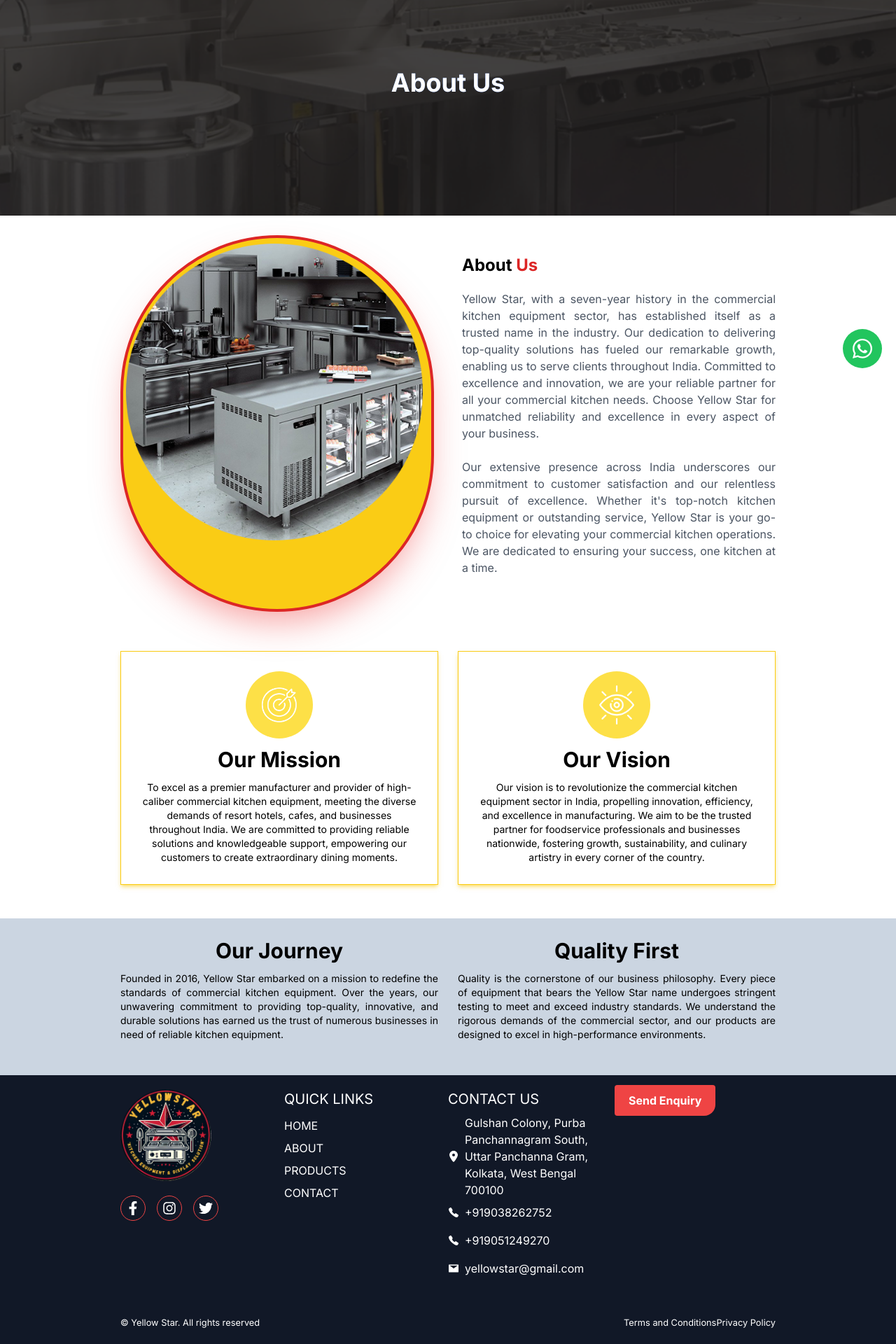
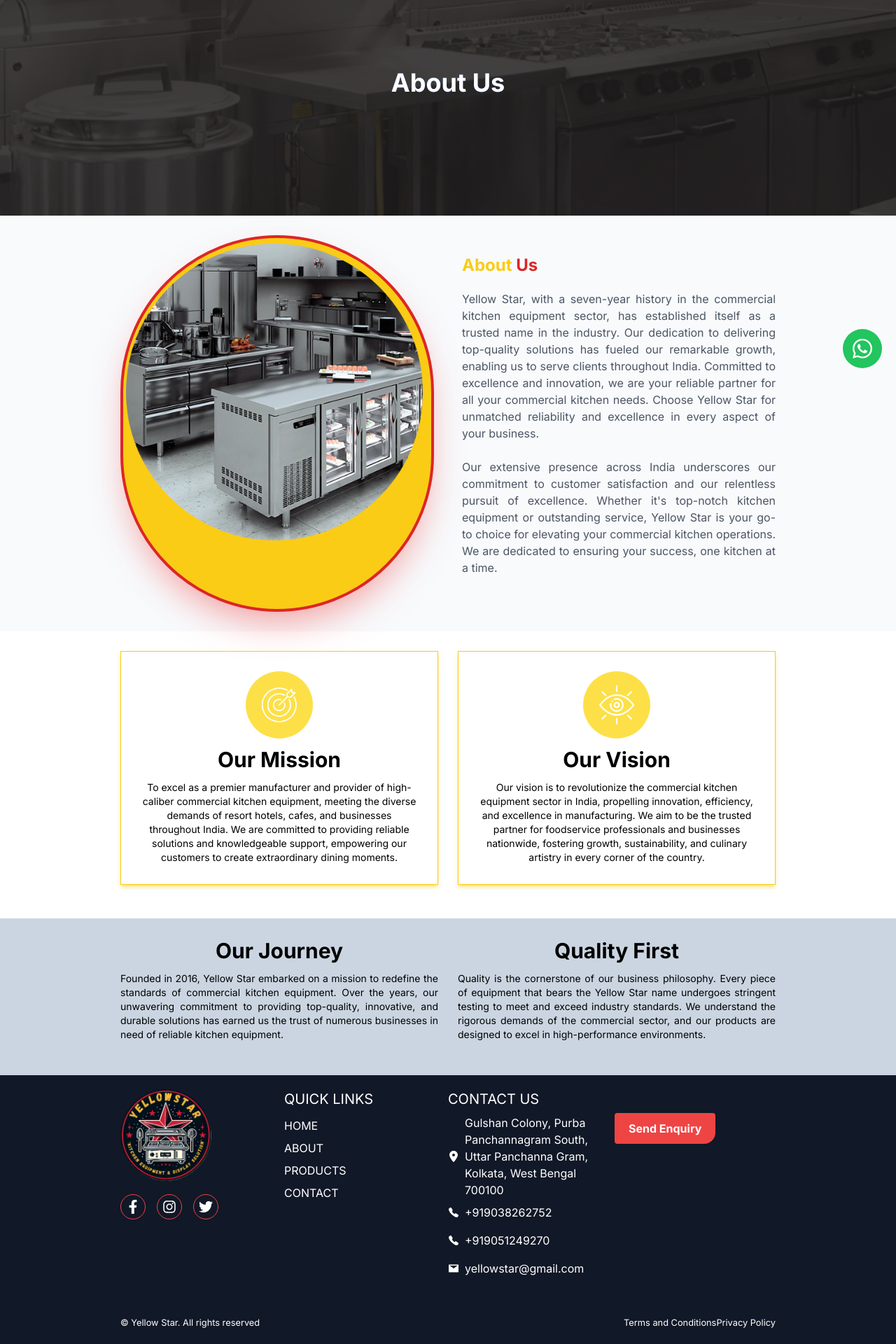
Before and after one commit to Sumitkumar01/yellow-star, a Next.js app: page /about in a window 1280 px wide. Shown: the part 234-2154 px from the top of the page at 70% size. Built offline with nearby package versions, Linux system fonts and the light colour scheme.

Commit message:
update & issue fix

```diff
--- a/src/app/(Home)/Ourwork.tsx
+++ b/src/app/(Home)/Ourwork.tsx
@@ -3,7 +3,7 @@
 
 function Ourwork() {
   return (
-    <section className='py-5'>
+    <section className='py-5 bg-slate-50'>
       <div className='max_width'>
       <div>
         <h2 className='text-center text-4xl font-bold text-yellow-500 mb-10'>Working Process</h2>
--- a/src/app/(Home)/Product.tsx
+++ b/src/app/(Home)/Product.tsx
@@ -16,8 +16,8 @@
 
 function Product() {
   return (
-    <section>
-      <div className='max_width'>
+    <section className='bg-slate-50 py-5'>
+      <div className='max_width '>
         <h2 className='text-4xl font-bold text-yellow-500 mb-4 text-center'>Products</h2>
         <br />
         <div className='product_container'>
@@ -54,7 +54,7 @@
             ))}
           </Swiper>
           <div className='py-6 text-center w-full'>
-            <LinkButton className='px-4 py-2 border text-yellow-400 capitalize active:scale-90  bg-red-500 hover:text-yellow-500 hover:bg-red-600 font-bold rounded-md' href='/products'>
+            <LinkButton className='px-4 py-2 border text-white capitalize active:scale-90  bg-red-500 hover:text-yellow-500 hover:bg-red-600 font-bold rounded-md' href='/products'>
               View all products
             </LinkButton>
           </div>
--- a/src/app/(Home)/WhyChooseUs.tsx
+++ b/src/app/(Home)/WhyChooseUs.tsx
@@ -48,7 +48,7 @@
         },
     ];
     return (
-        <section className="py-5">
+        <section className="py-5 bg-slate-50">
             <div className="max_width">
                 <div>
                     <h2 className="text-4xl font-bold text-yellow-500 mb-4 text-center">
--- a/src/app/Components/AboutCommon.tsx
+++ b/src/app/Components/AboutCommon.tsx
@@ -9,7 +9,7 @@
 
 const AboutCommon: React.FC<AboutCommonProps> = ({ showButton }) => {
     return (
-        <div className="py-7">
+        <div className="py-7 bg-slate-50">
             <div className="max_width">
                 <div className="md:grid md:grid-cols-2 gap-10">
                     <div className="md:col-span-1 flex justify-center items-center">
@@ -26,7 +26,7 @@
                         </div>
                     </div>
                     <div className="md:col-span-1 flex flex-col justify-center items-start">
-                        <h2 className="text-2xl font-bold mb-5 capitalize">
+                        <h2 className="text-2xl font-bold mb-5 capitalize text-yellow-400">
                             About <span className="text-red-600">Us</span>
                         </h2>
                         <p className="text-gray-600 lg:text-base text-sm text-justify">
--- a/src/app/Components/BackToTop.tsx
+++ b/src/app/Components/BackToTop.tsx
@@ -29,6 +29,7 @@
         <div className={`fixed bottom-28 z-50  ease-in-out duration-300 ${show ? 'right-5' : '-right-24'}`}>
             <button onClick={handleClick} className='bg-red-500 animate-bounce text-black font-bold text-xl p-5 rounded-full shadow-lg'>
                 <AiOutlineArrowUp className='text-2xl font-bold'/>
+                <span className='sr-only'>back to top button</span>
             </button>
         </div>
     )
--- a/src/app/Components/Footer.tsx
+++ b/src/app/Components/Footer.tsx
@@ -69,11 +69,10 @@
         <footer className="bg-gray-900 text-white py-5">
             <div className="max_width mt-10">
                 <div className="lg:grid lg:grid-cols-4 md:grid md:grid-cols-2">
+                    <div className="mb-5">
                         <div className="mb-5 md:w-[130px] md:h-[130px] w-[100px] h-[100px]">
-                        <div>
-                            <Image src="/logo2.png" alt="logo" width={130} height={130}/>
+                            <Image src="/logo2.png" alt="logo" width={130} height={130} />
                         </div>
-                        <div>
                         <div className="footer_social_links">
                             <ul className="flex items-center justify-start gap-4 mt-5">
                                 {social_links.map((link, index) => {
@@ -81,12 +80,12 @@
                                         <li key={index}>
                                             <Link href={link.src} className="flex items-center justify-center text-xl border-red-500 w-9 h-9 border gap-2 hover:text-yellow-500 hover:bg-red-500 rounded-full transition duration-300 ease-in-out">
                                                 {link.linkname}
+                                                <span className="sr-only">social-link</span>
                                             </Link>
                                         </li>
                                     );
                                 })}
                             </ul>
-                            </div>
                         </div>
                     </div>
                     <div className="mb-5">
@@ -117,7 +116,7 @@
                                         return (
                                             <li key={index} className="w-full py-2">
                                                 <Link href={link.src} className="flex items-center gap-2 hover:text-yellow-400 transition duration-300 ease-in-out">
-                                                    {link.linkname}
+                                                    {link.linkname} <span className="sr-only">contact-link</span>
                                                     <span>{link.title}</span>
                                                 </Link>
                                             </li>
@@ -127,8 +126,8 @@
                             </div>
                         </div>
                     </div>
-                    <div className="mt-b p-1">
-                        <LinkButton href="/contact" className="w-full text-center rounded-tl rounded-tr rounded-b rounded-br-2xl font-bold px-5 py-3 text-white hover:text-yellow-400 bg-red-500 hover:bg-red-400 transition duration-300 ease-in-out">
+                    <div className="lg:mt-10 p-1">
+                        <LinkButton href="/contact" className="w-full text-center rounded-tl rounded-tr rounded-b rounded-br-2xl font-bold px-5 py-3 text-white hover:text-yellow-400 bg-red-500 hover:bg-red-600 transition duration-300 ease-in-out">
                             Send Enquiry
                         </LinkButton>
                     </div>
--- a/src/app/Components/Navbar.tsx
+++ b/src/app/Components/Navbar.tsx
@@ -65,8 +65,9 @@
   return (
     <div className="max_width">
       <nav className="flex items-center lg:justify-start justify-between py-2">
-        <button className="lg:hidden block p-3" onClick={handleClick}>
+        <button className="lg:hidden block py-3 pr-2" onClick={handleClick}>
           <AiOutlineMenuUnfold className="text-[1.54rem] font-bold" />
+          <span className="sr-only">menu</span>
         </button>
         <div className="p-1 lg:w-auto md:h-auto w-16 h-16">
           <Link href="/">
@@ -81,6 +82,7 @@
                   href={item.src}
                   className="text-[1.54rem] font-bold border-red-700 border flex items-center justify-center w-9 h-9 hover:text-yellow-400 hover:bg-red-500 duration-300"
                 >
+                  <span className="sr-only">social link</span>
                   {item.linkname}
                 </Link>
               </li>
@@ -101,12 +103,14 @@
         </div>
         <Link href={"tel:+919038262752"} className="lg:hidden block text-2xl font-bold">
           <IoCall />
+          <span className="sr-only">call</span>
         </Link>
       </nav>
       {/* mobile nave */}
       <div className={`duration-300 ease-in-out fixed top-0 w-full h-full bg-blue-50 z-20 ${show ? "left-0" : "left-[-100%]"}`}>
         <button className="p-3 mt-3 ml-1" onClick={handleClick}>
           <AiOutlineClose className="text-[1.54rem] font-bold"  />
+          <span className="sr-only">close button</span>
         </button>
         <nav>
           <ul className="flex flex-col items-start w-full gap-2 pl-1">
```
Lines whose indentation alone changed are shown as unchanged.
